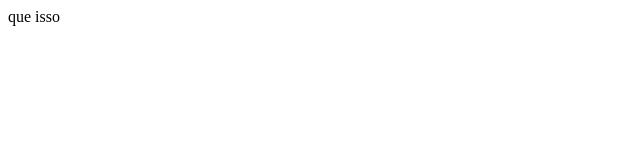
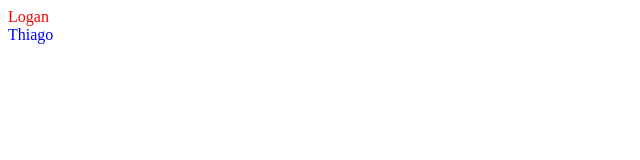
Before and after one commit to logangaabriel/to-do, a Next.js app: page / in a window 1280 px wide. Shown: the top 160 px of the page, without its empty margins (0-640 px from the left). Built offline with nearby package versions, Linux system fonts and the light colour scheme.

Commit message:
Feat: Adiciona exemplo de componente

```diff
--- /dev/null
+++ b/src/app/components/NewText/NewText.tsx
@@ -0,0 +1,12 @@
+interface NewTextProps {
+  color?: string; // props do componente, ? = opcional
+  text?: string; // props do componente, ? = opcional
+}
+
+export default function NewText({
+    color = 'black', // valor default
+    text = 'NewText' // valor default
+ }: NewTextProps // passa o tipo de props que o componente recebe
+) {
+  return <div style={{ color }}>{text}</div>;
+}
--- a/src/app/page.tsx
+++ b/src/app/page.tsx
@@ -1,7 +1,12 @@
+import NewText from "./components/NewText/NewText";
+
 export default function Home() {
   return (
-    <main>
-      que isso
-    </main>
+    <div>
+      <main>
+        <NewText color="red" text="Logan" />
+        <NewText color="blue" text="Thiago" />
+      </main>
+    </div>
   );
 }
```
